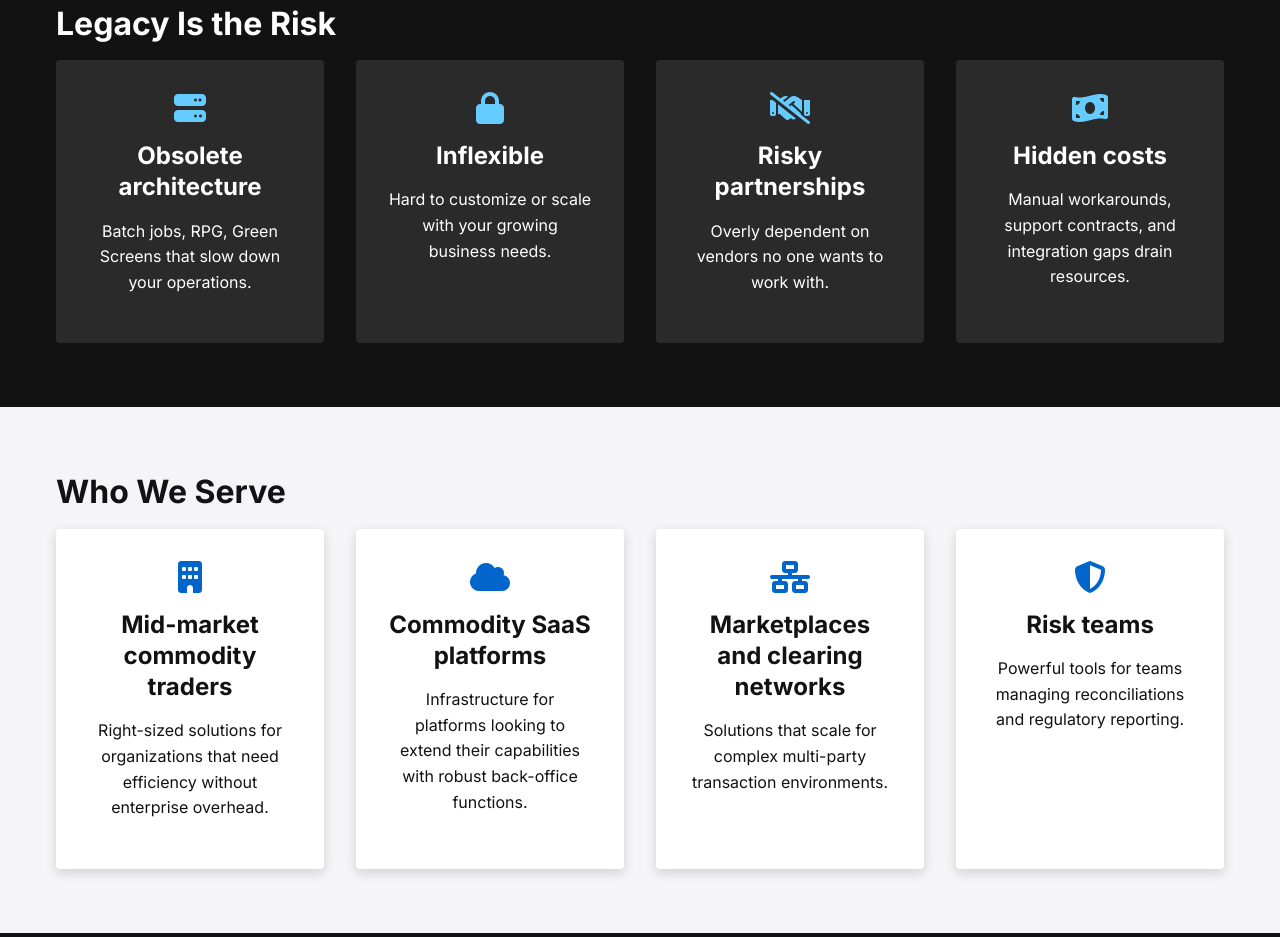
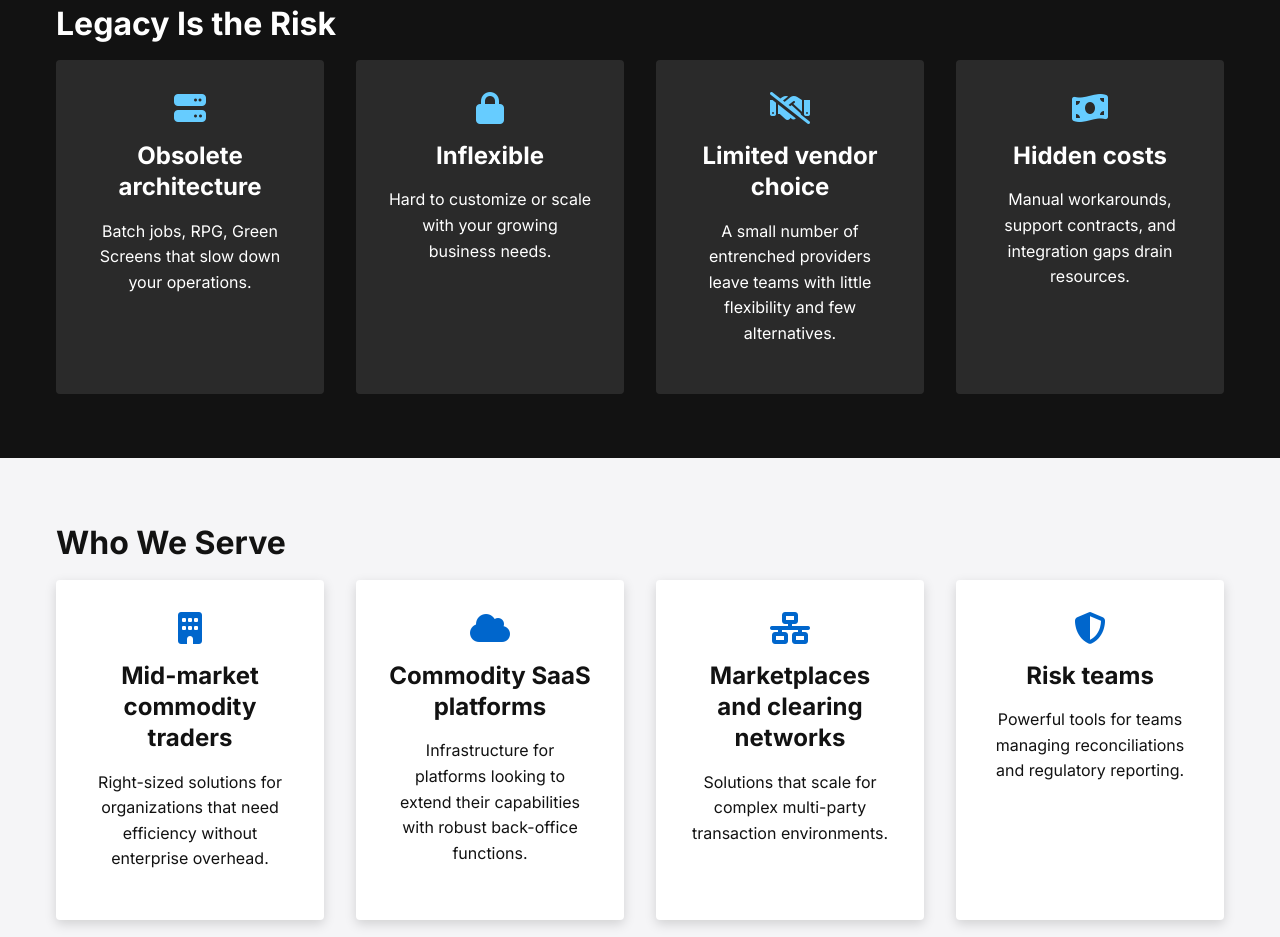
Before and after one commit to asaupe/darkcube_site, a plain HTML site: page index.html in a window 1280 px wide. Shown: the part 2333-3270 px from the top of the page. Drawn offline with Linux system fonts and the light colour scheme.

Commit message:
Updated Legacy Risk text

```diff
--- a/index.html
+++ b/index.html
@@ -205,8 +205,8 @@
                     </div>
                     <div class="problem">
                         <i class="problem-icon fa-solid fa-handshake-slash"></i>
-                        <h3>Risky partnerships</h3>
-                        <p>Overly dependent on vendors no one wants to work with.</p>
+                        <h3>Limited vendor choice</h3>
+                        <p>A small number of entrenched providers leave teams with little flexibility and few alternatives.</p>
                     </div>
                     <div class="problem">
                         <i class="problem-icon fa-solid fa-money-bill-wave"></i>
```
